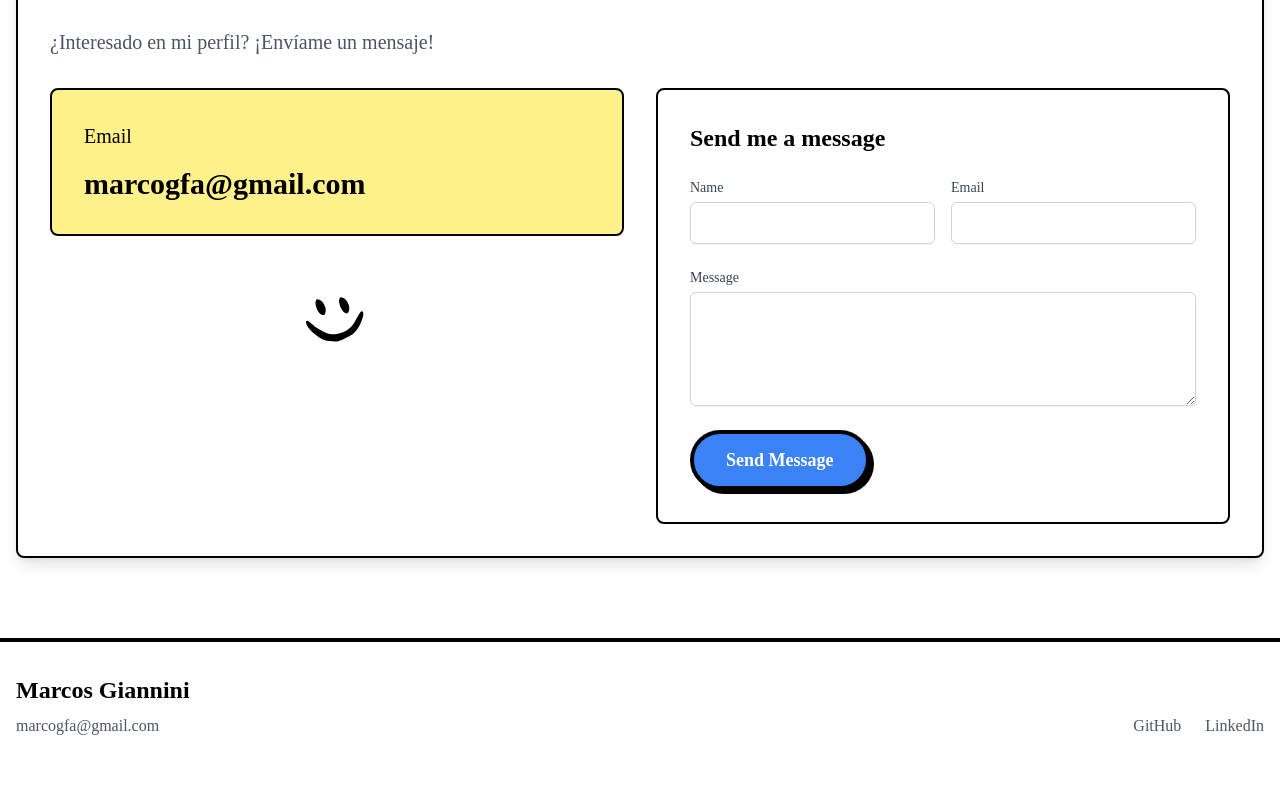
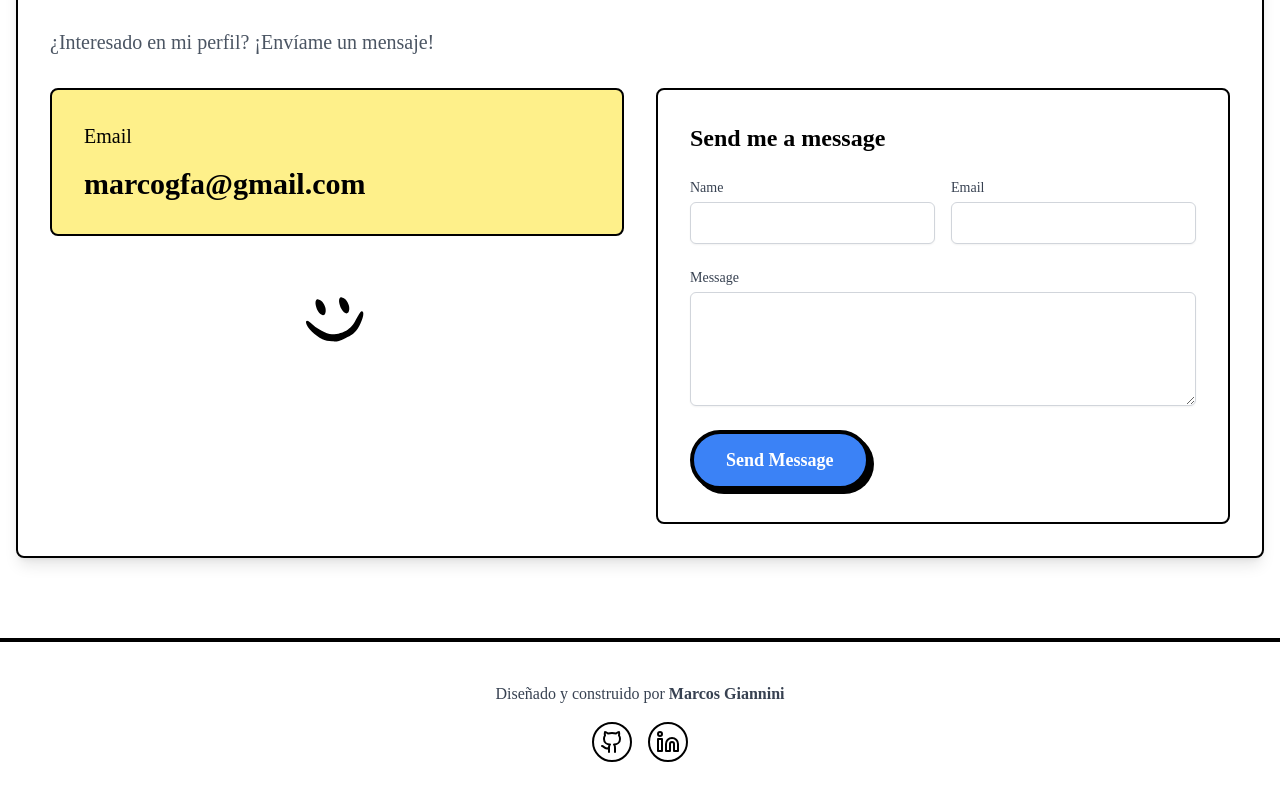
Before and after one commit to MarcosGiannini/portfolio, a Next.js app: page / in a window 1280 px wide. Shown: the part 3016-3816 px from the top of the page. Before the commit the page ends 3786 px from the top, so only its background shows below. Built offline with nearby package versions, Linux system fonts and the light colour scheme.

Commit message:
feat(footer): frase centrada e iconos de GitHub/LinkedIn desde portfolioData; API simplificada

```diff
--- a/src/components/Footer/index.tsx
+++ b/src/components/Footer/index.tsx
@@ -1,48 +1,38 @@
+import { Github, Linkedin } from "lucide-react";
+
 interface FooterProps {
-  contactInfo: {
-  phone?: string;
-    email: string;
-  };
   name: string;
+  socialLinks: { name: string; url: string }[];
 }
 
-const Footer = ({ contactInfo, name }: FooterProps) => {
+const Footer = ({ name, socialLinks }: FooterProps) => {
+  const IconFor = (n: string) => {
+    const key = n.toLowerCase();
+    if (key.includes("git")) return <Github className="w-6 h-6" aria-hidden="true" />;
+    if (key.includes("link")) return <Linkedin className="w-6 h-6" aria-hidden="true" />;
+    return null;
+  };
+
   return (
-    <footer className="py-8 border-t-4 border-black bg-white">
+    <footer className="py-10 border-t-4 border-black bg-white">
       <div className="container mx-auto px-4">
-        <h1 className="text-2xl font-bold mb-4 md:mb-2">
-          {name ?? "John Doe"}
-        </h1>
-        <div className="grid grid-cols-2 gap-4 md:flex md:flex-row md:justify-between md:items-center md:space-y-0 md:space-x-6">
-          <div className="flex flex-col space-y-2 md:space-y-0 md:flex-row md:items-center">
-            {contactInfo?.phone && (
+        <div className="flex flex-col items-center text-center gap-4">
+          <p className="text-sm md:text-base text-gray-700">
+            Diseñado y construido por <span className="font-semibold">{name ?? "Marcos Giannini"}</span>
+          </p>
+          <div className="flex items-center gap-4">
+            {socialLinks?.map((link) => (
               <a
-                href={`tel:${contactInfo.phone}`}
-                className="text-gray-600 hover:text-blue-500 transition-colors duration-300 md:mr-6"
+                key={link.name}
+                href={link.url}
+                target="_blank"
+                rel="noopener noreferrer"
+                aria-label={link.name}
+                className="inline-flex items-center justify-center w-10 h-10 rounded-full border-2 border-black hover:bg-black hover:text-white transition-colors"
               >
-                {contactInfo.phone}
+                {IconFor(link.name) ?? <span className="text-sm font-semibold">{link.name}</span>}
               </a>
-            )}
-            <a
-              href={`mailto:${contactInfo?.email}`}
-              className="text-gray-600 hover:text-blue-500 transition-colors duration-300"
-            >
-              {contactInfo?.email}
-            </a>
-          </div>
-          <div className="flex flex-col space-y-2 md:space-y-0 md:flex-row md:items-center text-middle md:text-left">
-            <a
-              href="#"
-              className="text-gray-600 hover:text-blue-500 transition-colors duration-300 md:mr-6"
-            >
-              GitHub
-            </a>
-            <a
-              href="#"
-              className="text-gray-600 hover:text-blue-500 transition-colors duration-300"
-            >
-              LinkedIn
-            </a>
+            ))}
           </div>
         </div>
       </div>
--- a/src/pages/index.tsx
+++ b/src/pages/index.tsx
@@ -80,7 +80,7 @@ const Portfolio = () => {
 
   <Contact data={portfolioData.sections.contact} contactInfo={portfolioData.contact} />
 
-        <Footer contactInfo={portfolioData.contact} name={portfolioData.name} />
+  <Footer name={portfolioData.name} socialLinks={portfolioData.footer.socialLinks} />
         <ScrollToTop />
       </main>
     </>
```
